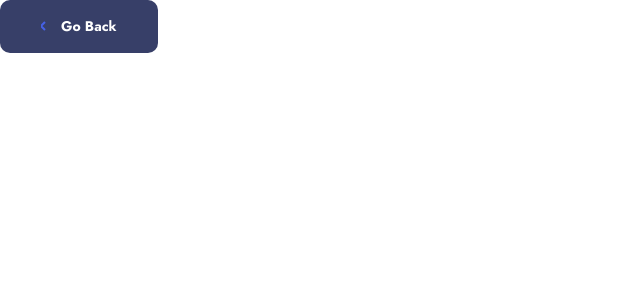
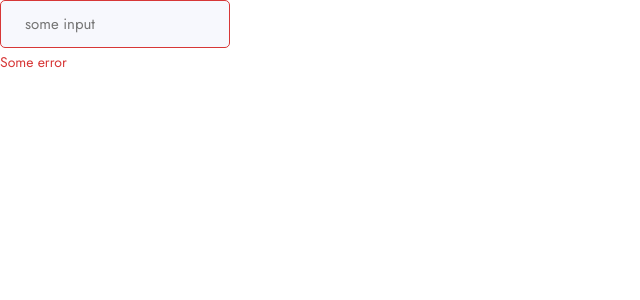
Before and after one commit to bartek9105/product-feedback-app, a Next.js app: page / in a window 1280 px wide. Shown: the top 300 px of the page, without its empty margins (0-640 px from the left). Built offline with nearby package versions, Linux system fonts and the light colour scheme.

Commit message:
Create input component

```diff
--- /dev/null
+++ b/components/Form/FieldWrapper/FieldWrapper.module.scss
@@ -0,0 +1,8 @@
+@use 'styles/colors' as *;
+
+.errorMessage {
+	color: $color-valencia;
+	font-size: 14px;
+	line-height: 20px;
+	margin-top: 4px;
+}
--- /dev/null
+++ b/components/Form/FieldWrapper/FieldWrapper.tsx
@@ -0,0 +1,18 @@
+import styles from './FieldWrapper.module.scss'
+
+type FieldWrapperProps = {
+	children: JSX.Element
+	error?: string
+	className?: string
+}
+
+const FieldWrapper = ({ children, error, className }: FieldWrapperProps) => {
+	return (
+		<div className={className}>
+			<div>{children}</div>
+			{error && <p className={styles.errorMessage}>{error}</p>}
+		</div>
+	)
+}
+
+export default FieldWrapper
--- /dev/null
+++ b/components/Form/InputField/InputField.module.scss
@@ -0,0 +1,20 @@
+@use 'styles/colors' as *;
+
+.input {
+	outline: 0;
+	border: 1px solid transparent;
+	border-radius: 5px;
+	padding: 13px 24px;
+	background-color: $color-link-water;
+	color: $color-east-bay;
+	font-size: 15px;
+	line-height: 20px;
+	&:active,
+	&:focus {
+		border: 1px solid $color-royal-blue;
+	}
+}
+
+.error {
+	border: 1px solid $color-valencia;
+}
--- /dev/null
+++ b/components/Form/InputField/index.tsx
@@ -0,0 +1,25 @@
+import FieldWrapper from '../FieldWrapper/FieldWrapper'
+import cn from 'classnames'
+import styles from './InputField.module.scss'
+
+type InputFieldProps = {
+	error?: string
+	type: 'text' | 'email' | 'password'
+	placeholder?: string
+}
+
+const InputField = ({ type, error, placeholder }: InputFieldProps) => {
+	return (
+		<FieldWrapper error={error}>
+			<input
+				type={type}
+				placeholder={placeholder}
+				className={cn(styles.input, {
+					[styles.error]: error
+				})}
+			/>
+		</FieldWrapper>
+	)
+}
+
+export default InputField
--- a/pages/index.tsx
+++ b/pages/index.tsx
@@ -1,7 +1,7 @@
-import GoBackButton from 'components/GoBackButton'
+import InputField from 'components/Form/InputField'
 
 const Home = () => {
-	return <GoBackButton variant='black' />
+	return <InputField placeholder='some input' type='text' error='Some error' />
 }
 
 export default Home
--- a/styles/colors.scss
+++ b/styles/colors.scss
@@ -14,3 +14,5 @@ $color-white: #fff;
 $color-rhino: #373f68;
 
 $color-periwinkle-gray: #cdd2ee;
+
+$color-link-water: #f7f8fd;
```
